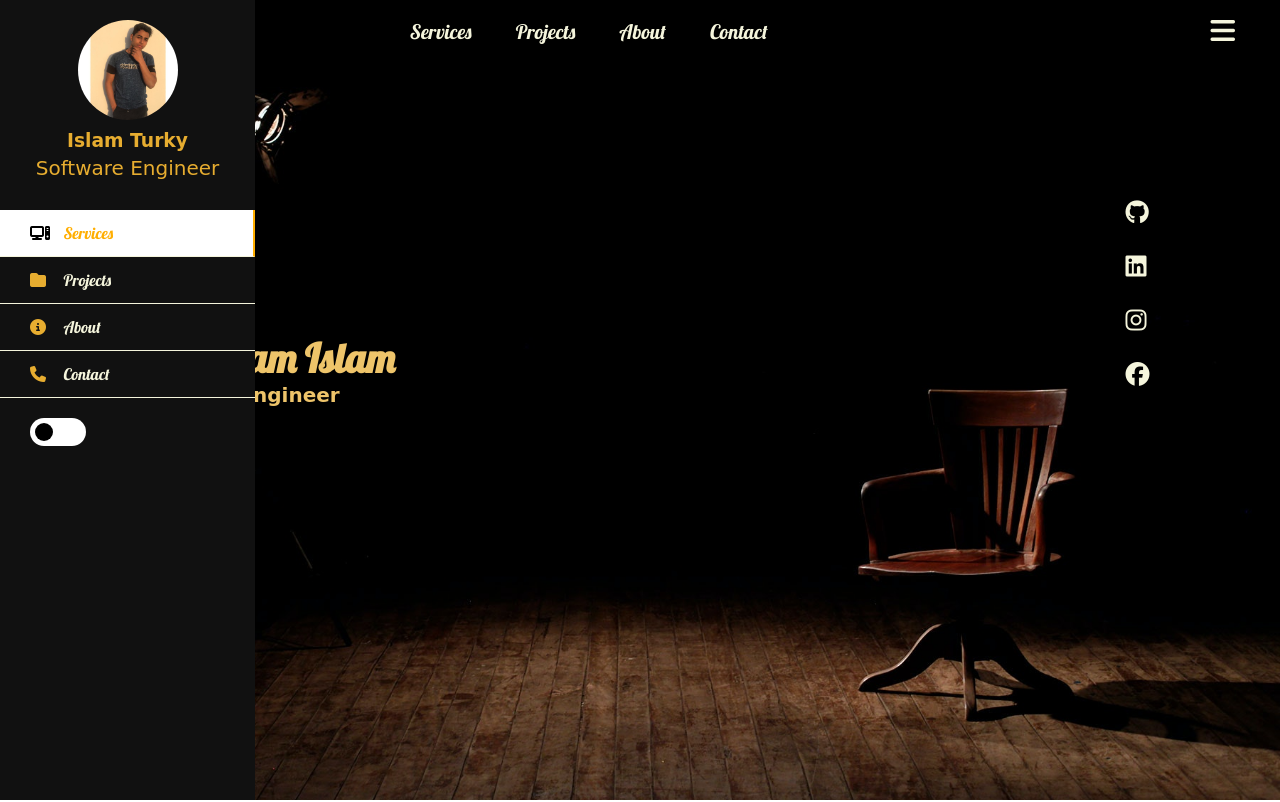
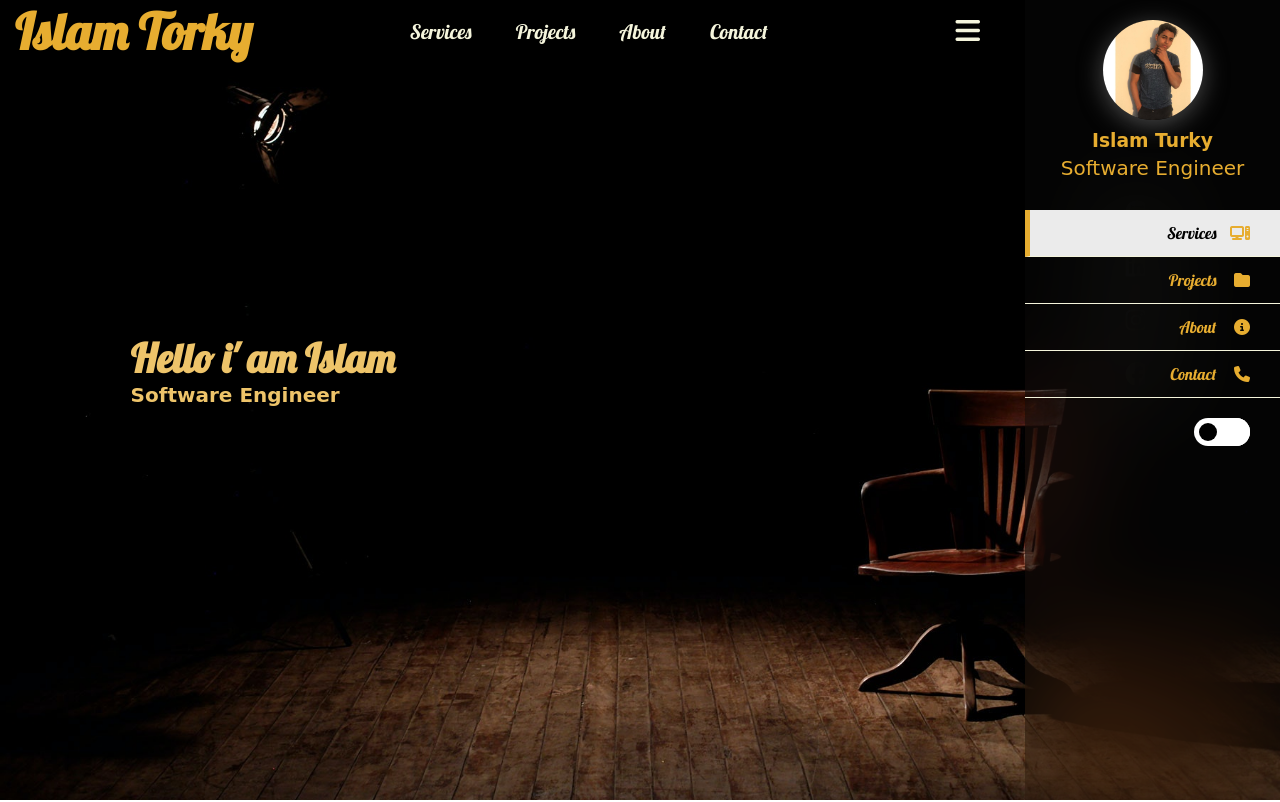
Before and after one commit to Islam-Turky/Islam-Torky.com, a plain HTML site: page index.html in a window 1280 px wide. Shown: the top 802 px of the page. Drawn offline with Linux system fonts and the light colour scheme; a web font is replaced by a local one.

Commit message:
Update style.css

```diff
--- a/style.css
+++ b/style.css
@@ -16,10 +16,11 @@ body{
 /* Header */
 /* navbar */
 .wrapper .sidebar{
-    background: #111;
+    background: rgba(17, 17, 17, 0.267);
+    backdrop-filter: saturate(180%) blur(50px);
     position: fixed;
     top: 0;
-    left: 0;
+    right: 0;
     width: 255px;
     height: 100%;
     padding: 20px 0;
@@ -37,6 +38,7 @@ body{
     height: 100px;
     border-radius: 50%;
     margin: 0 auto;
+    box-shadow: 0 5px 25px rgb(75, 75, 75);
 }
 
 .wrapper .sidebar .profile h3{
@@ -51,11 +53,15 @@ body{
     font-family: 'Moon Dance', cursive;
 }
 
+.wrapper .sidebar ul{
+    direction: rtl;
+}
+
 .wrapper .sidebar ul li a{
     display: block;
     padding: 13px 30px;
     border-bottom: 1px solid beige;
-    color: beige;
+    color: rgb(231, 173, 48);
     font-size: 16px;
     position: relative;
     text-decoration: none;
@@ -70,14 +76,14 @@ body{
 
 .wrapper .sidebar ul li a:hover,
 .wrapper .sidebar ul li a.active{
-    color: rgb(255, 174, 0);
-    background: white;
-    border-right: 2px solid;
+    color: rgb(0, 0, 0);
+    background: rgb(235, 235, 235);
+    border-left: 5px solid  rgb(231, 173, 48);
 }
 
 .wrapper .sidebar ul li a:hover .icon,
 .wrapper .sidebar ul li a.active .icon{
-    color: black;
+    color: rgb(231, 173, 48);
 }
 
 .wrapper .sidebar ul li a:hover::before,
@@ -87,7 +93,7 @@ body{
 
 .wrapper .section {
     width: calc(100% - 255px);
-    margin-left: 255px;
+    margin-right: 255px;
     transition: all 0.5s ease;
 }
 
@@ -109,16 +115,16 @@ body{
 }
 
 body.active .wrapper .sidebar{
-    left: -255px;
+    right: -255px;
 }
 
 body.active .wrapper .section{
-    margin-left: 0;
+    margin-right: 0;
     width: 100%;
 }
 
 .dark-mode{
-    background-color: black;
+    background: black;
     color: beige;
 
 }
@@ -135,7 +141,7 @@ body.active .wrapper .section{
     background-color: var(--left-ball-color);
     position: relative;
     overflow: hidden;
-    margin-left: 30px;
+    margin-right: 30px;
     margin-top: 20px;
   }
 
@@ -189,7 +195,7 @@ body.active .wrapper .section{
     content: '';
     width: calc(var(--switch-width) / 3);
     height: 100%;
-    background-color: var(--left-ball-color);
+    background-color: var(--right-ball-color);
     display: block;
     border-bottom-right-radius: 50%;
     border-top-right-radius: 50%;
@@ -214,7 +220,6 @@ body.active .wrapper .section{
   .switch input:checked ~ .switcher:before {
     display: none;
   }
-
 
 
 
```
